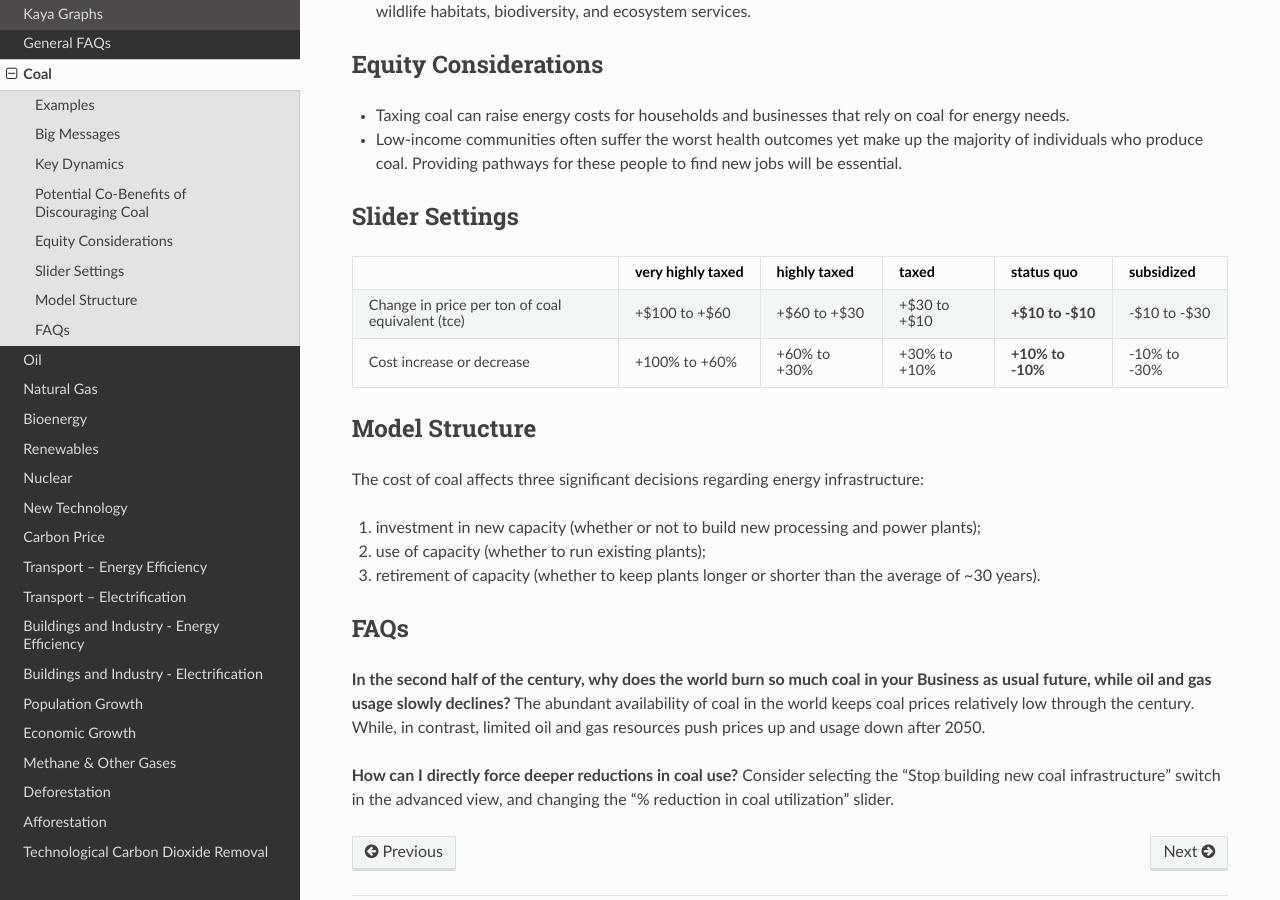
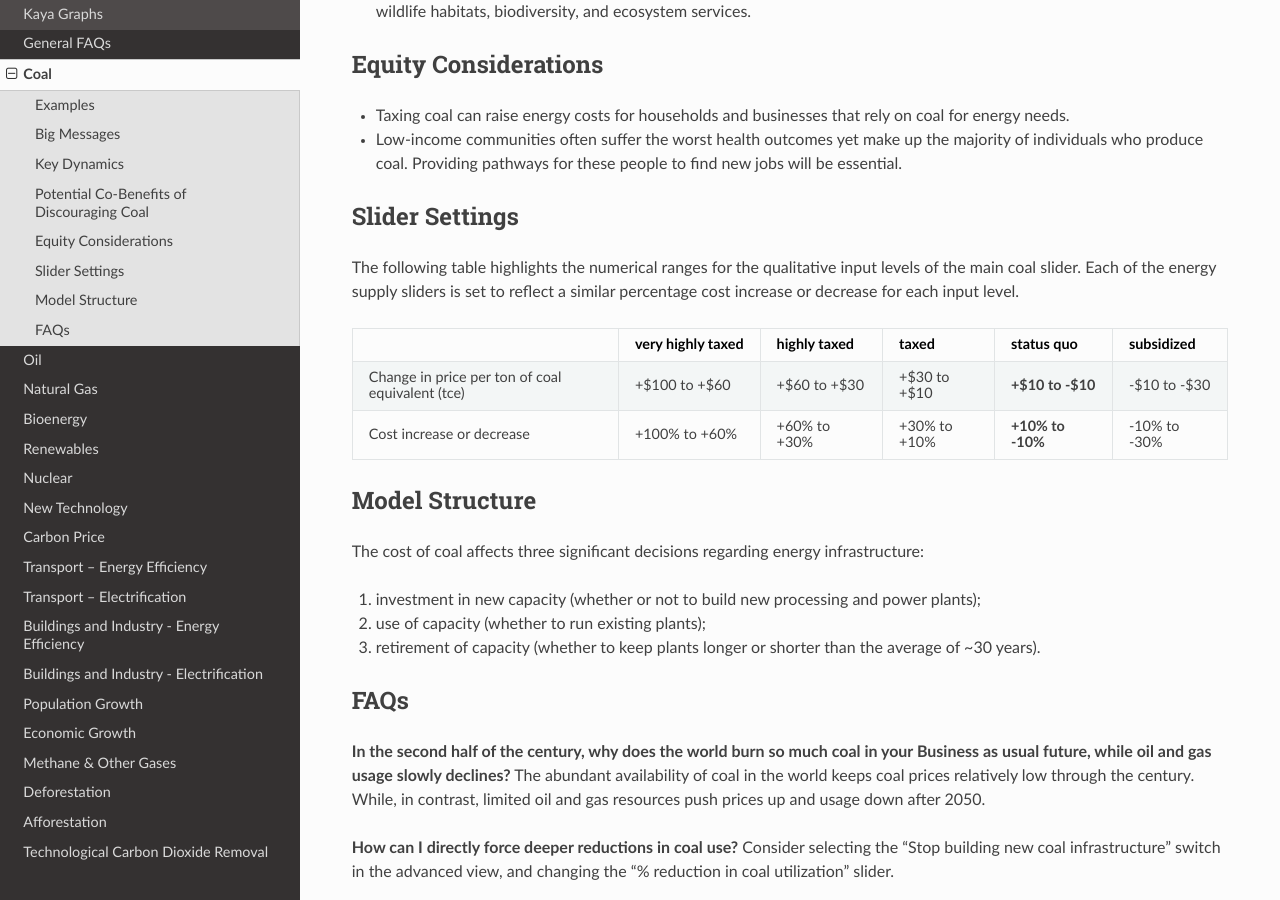
Before and after one commit to climateinteractive/enroads-guide, a Sphinx documentation site: the page built from docs/guide/coal.rst, in a window 1280 px wide and 900 px high, scrolled down 918 px. Built offline with Sphinx 7.4.7 and the Read the Docs theme 2.0.0, drawn with Linux system fonts in a browser that asks for light colours.

Commit message:
updated Coal with sent. on slider settings

```diff
--- a/docs/guide/coal.rst
+++ b/docs/guide/coal.rst
@@ -37,6 +37,8 @@ Equity Considerations
 Slider Settings
 ---------------
 
+The following table highlights the numerical ranges for the qualitative input levels of the main coal slider. Each of the energy supply sliders is set to reflect a similar percentage cost increase or decrease for each input level.
+
 ================================================ ================= ============ ============ =============== ==========
 \                                                very highly taxed highly taxed taxed        **status quo**  subsidized
 ================================================ ================= ============ ============ =============== ==========
```
